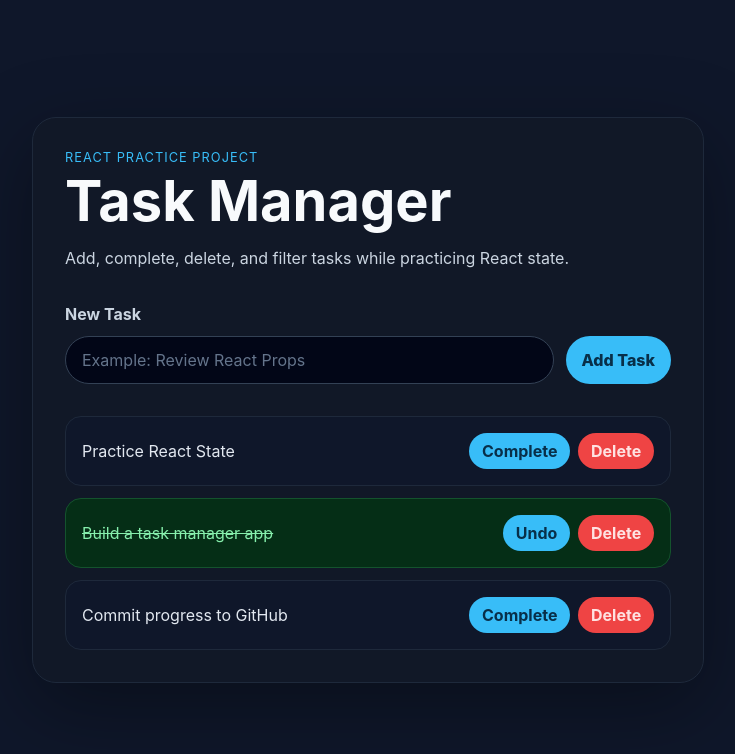
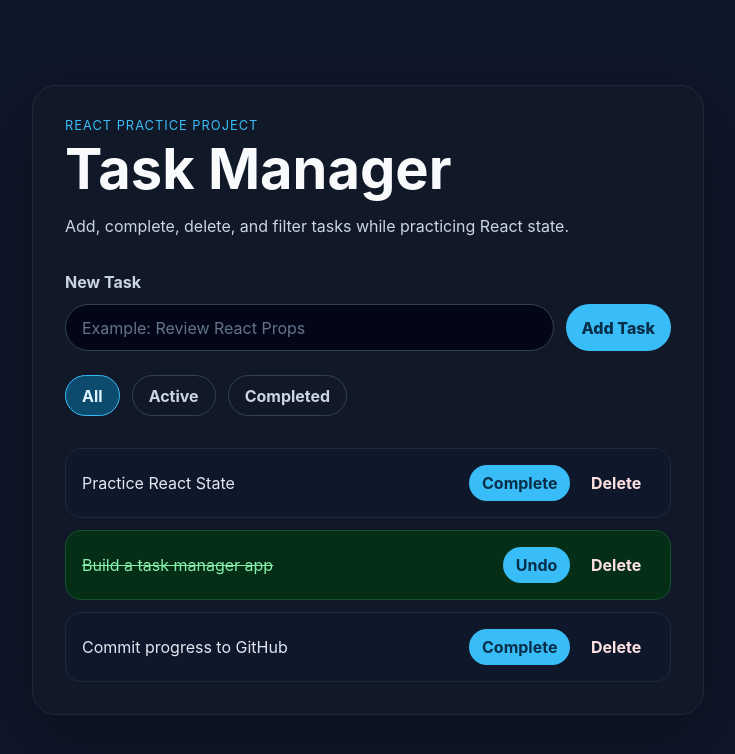
Before and after one commit to jprobussr/react-task-manager, a React (Vite) app: page / in a window 1280 px wide. Shown: the top 754 px of the page, without its empty margins (272-1007 px from the left). Built offline with nearby package versions, Linux system fonts and the light colour scheme.

Commit message:
feat: add task filtering controls

```diff
--- a/src/App.css
+++ b/src/App.css
@@ -88,13 +88,13 @@
   border: 0;
   border-radius: 999px;
   padding: 0.5rem 0.8rem;
-  background: #ef4444;
+  background: transparent;
   color: #fee2e2;
   font-weight: 700;
 }
 
 .delete-button:hover {
-  background: #dc2626;
+  background: #dc262683;
 }
 
 .task-form {
@@ -139,3 +139,28 @@
 .task-form button:hover {
   background: #7dd3fc;
 }
+
+.filter-buttons {
+  display: flex;
+  gap: 0.75rem;
+  margin-top: 1.5rem;
+}
+
+.filter-button {
+  border: 1px solid #334155;
+  border-radius: 999px;
+  padding: 0.6rem 1rem;
+  background: transparent;
+  color: #cbd5e1;
+  font-weight: 700;
+}
+
+.filter-button:hover {
+  background: #1e293b;
+}
+
+.active-filter {
+  border-color: #38bdf8;
+  background: #0c4a6e;
+  color: #e0f2fe;
+}
--- a/src/App.jsx
+++ b/src/App.jsx
@@ -2,6 +2,7 @@ import './App.css';
 import { useState } from 'react';
 
 const App = () => {
+  const [filter, setFilter] = useState('all');
   const [taskInput, setTaskInput] = useState('');
   const [tasks, setTasks] = useState([
     {
@@ -68,6 +69,18 @@ const App = () => {
     setTaskInput('');
   };
 
+  const filteredTasks = tasks.filter((task) => {
+    if (filter === 'active') {
+      return task.isComplete === false;
+    }
+
+    if (filter === 'completed') {
+      return task.isComplete === true;
+    }
+
+    return true;
+  });
+
   return (
     <main className="app">
       <section className="task-manager">
@@ -93,8 +106,44 @@ const App = () => {
           </div>
         </form>
 
+        <div className="filter-buttons">
+          <button
+            type="button"
+            className={
+              filter === 'all' ? 'filter-button active-filter' : 'filter-button'
+            }
+            onClick={() => setFilter('all')}
+          >
+            All
+          </button>
+
+          <button
+            type="button"
+            className={
+              filter === 'active'
+                ? 'filter-button active-filter'
+                : 'filter-button'
+            }
+            onClick={() => setFilter('active')}
+          >
+            Active
+          </button>
+
+          <button
+            type="button"
+            className={
+              filter === 'completed'
+                ? 'filter-button active-filter'
+                : 'filter-button'
+            }
+            onClick={() => setFilter('completed')}
+          >
+            Completed
+          </button>
+        </div>
+
         <ul className="task-list">
-          {tasks.map((task) => {
+          {filteredTasks.map((task) => {
             return (
               <li
                 className={`task-item ${task.isComplete ? 'task-item-complete' : ''}`}
```
